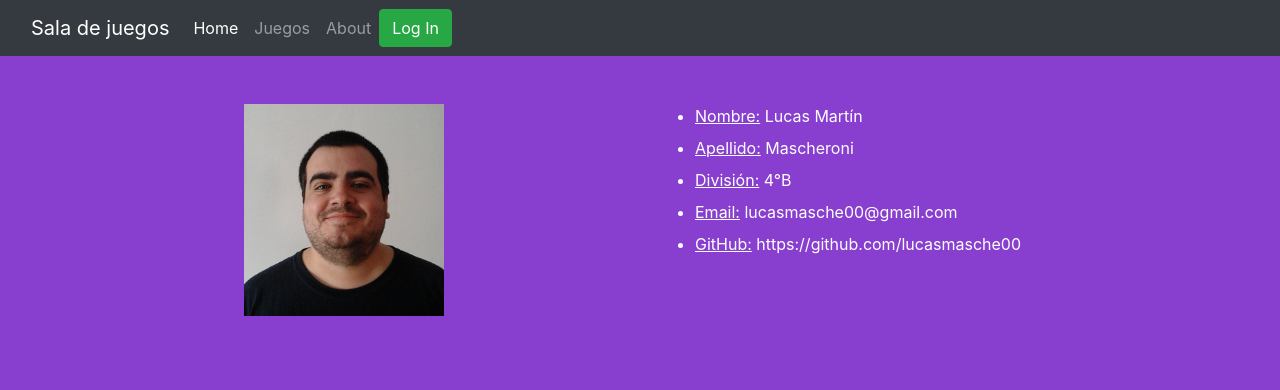
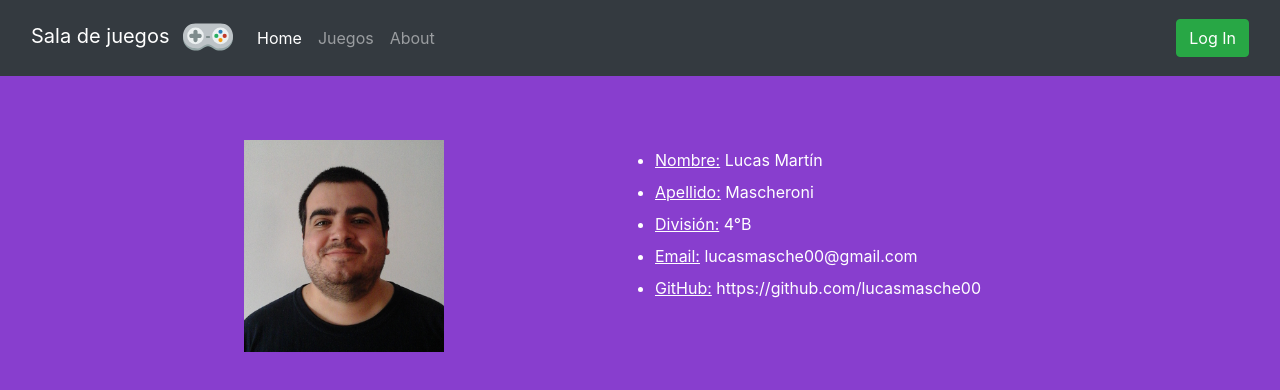
Before and after one commit to lucasmasche00/mi-proyecto-lab4, an Angular app: page /about in a window 1280 px wide. Shown: the top 390 px of the page. Built offline with nearby package versions, Linux system fonts and the light colour scheme.

Commit message:
Navbar Terminado - About Updated

```diff
--- a/src/app/page/componentes/menu/menu.component.html
+++ b/src/app/page/componentes/menu/menu.component.html
@@ -1,11 +1,12 @@
-<nav class="navbar navbar-expand-lg navbar-dark bg-dark">
+<nav class="navbar navbar-expand-lg navbar-dark bg-dark inline">
   <div class="container-fluid">
-      <a class="navbar-brand" routerLink="home">Sala de juegos</a>
-      <button class="navbar-toggler" type="button" data-bs-toggle="collapse" data-bs-target="#navbarSupportedContent" aria-controls="navbarSupportedContent" aria-expanded="false" aria-label="Toggle navigation">
+    <a class="navbar-brand" routerLink="home">Sala de juegos <img src="../../../../assets/img/home-icon.svg" width="50" class="ml-2" alt="joytick"></a>
+    <button class="navbar-toggler" type="button" data-toggle="collapse" data-target="#navbarMainMenu"
+      aria-controls="navbarMainMenu" aria-expanded="false" aria-label="Toggle navigation">
       <span class="navbar-toggler-icon"></span>
     </button>
-      <div class="collapse navbar-collapse" id="navbarSupportedContent">
-        <ul class="navbar-nav me-auto mb-2 mb-lg-0">
+    <div class="collapse navbar-collapse" id="navbarMainMenu">
+      <ul class="navbar-nav mr-auto mb-2 mb-lg-0">
         <li class="nav-item">
           <a class="nav-link active" aria-current="page" routerLink="home">Home</a>
         </li>
@@ -16,7 +17,7 @@
           <a class="nav-link" aria-current="page" routerLink="about">About</a>
         </li>
       </ul>
-        <button class="btn btn-success" routerLink="login">Log In</button>
+      <button class="btn btn-success my-2 my-sm-0" routerLink="login">Log In</button>
     </div>
   </div>
 </nav>
--- a/src/app/page/componentes/quien-soy/quien-soy.component.html
+++ b/src/app/page/componentes/quien-soy/quien-soy.component.html
@@ -1,10 +1,10 @@
 <div width="400px">
     <div class="row mx-5 my-5">
-        <div class="col text-center">
+        <div class="col text-center my-3">
             <img src="../../../../assets/img/quien-soy.png" alt="quien-soy" width="200">
         </div>
         <div class="col">
-            <ul>
+            <ul class="d-inline">
                 <li class="mb-2"><u>Nombre:</u> Lucas Martín</li>
                 <li class="mb-2"><u>Apellido:</u> Mascheroni</li>
                 <li class="mb-2"><u>División:</u> 4°B</li>
--- a/src/index.html
+++ b/src/index.html
@@ -1,14 +1,23 @@
 <!doctype html>
 <html lang="en">
+
 <head>
   <meta charset="utf-8">
   <title>Sala de juegos</title>
   <base href="/">
   <meta name="viewport" content="width=device-width, initial-scale=1">
   <link rel="icon" type="image/x-icon" href="favicon.ico">
-  <link rel="stylesheet" href="https://cdn.jsdelivr.net/npm/bootstrap@4.6.1/dist/css/bootstrap.min.css" integrity="sha384-zCbKRCUGaJDkqS1kPbPd7TveP5iyJE0EjAuZQTgFLD2ylzuqKfdKlfG/eSrtxUkn" crossorigin="anonymous">
+  <link rel="stylesheet" href="https://cdn.jsdelivr.net/npm/bootstrap@4.6.1/dist/css/bootstrap.min.css"
+    integrity="sha384-zCbKRCUGaJDkqS1kPbPd7TveP5iyJE0EjAuZQTgFLD2ylzuqKfdKlfG/eSrtxUkn" crossorigin="anonymous">
 </head>
+
 <body>
   <app-root></app-root>
+  <script src="https://cdn.jsdelivr.net/npm/jquery@3.5.1/dist/jquery.slim.min.js"
+    integrity="sha384-DfXdz2htPH0lsSSs5nCTpuj/zy4C+OGpamoFVy38MVBnE+IbbVYUew+OrCXaRkfj" crossorigin="anonymous"></script>
+  <script src="https://cdn.jsdelivr.net/npm/popper.js@1.16.1/dist/umd/popper.min.js"
+    integrity="sha384-9/reFTGAW83EW2RDu2S0VKaIzap3H66lZH81PoYlFhbGU+6BZp6G7niu735Sk7lN" crossorigin="anonymous"></script>
+  <script src="https://cdn.jsdelivr.net/npm/bootstrap@4.6.1/dist/js/bootstrap.min.js"
+    integrity="sha384-VHvPCCyXqtD5DqJeNxl2dtTyhF78xXNXdkwX1CZeRusQfRKp+tA7hAShOK/B/fQ2" crossorigin="anonymous"></script>
 </body>
 </html>
```
Also changed, not shown: src/assets/img/home-icon.svg (added). Lines whose indentation alone changed are shown as unchanged.
